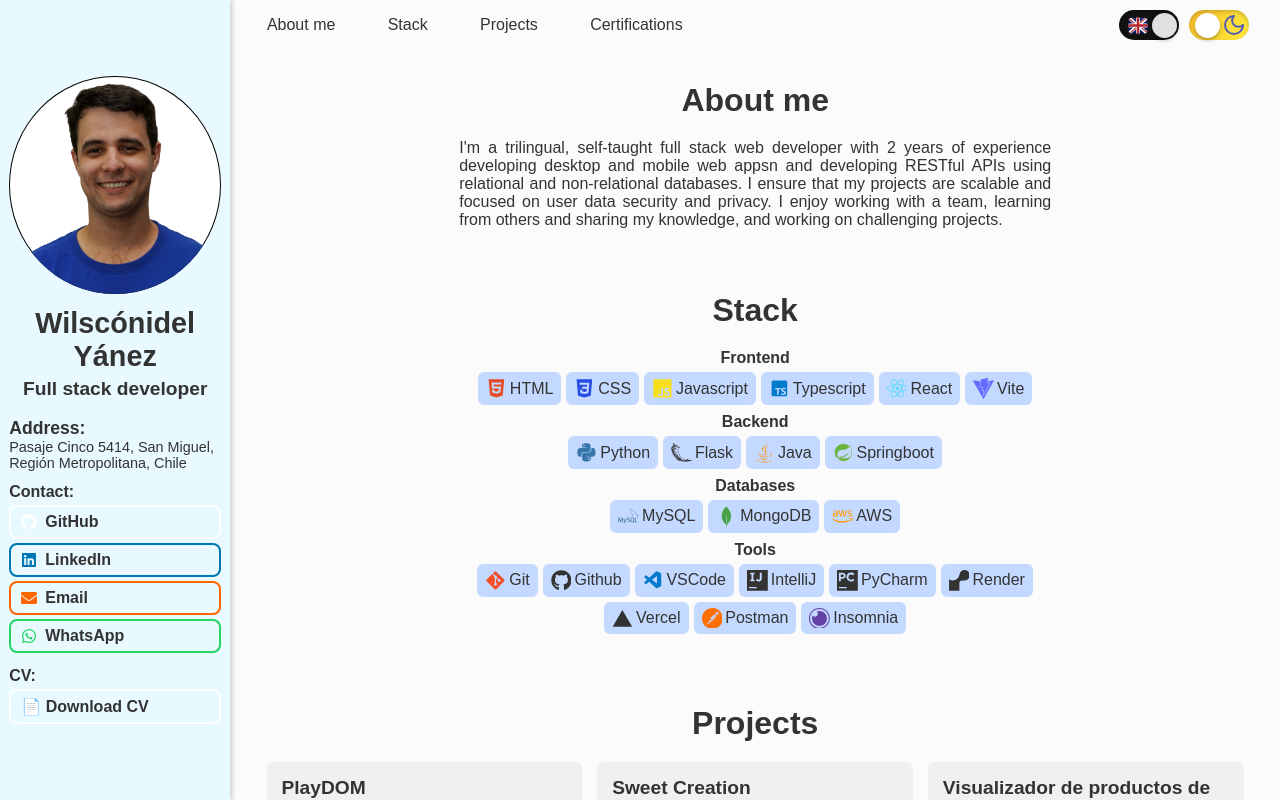
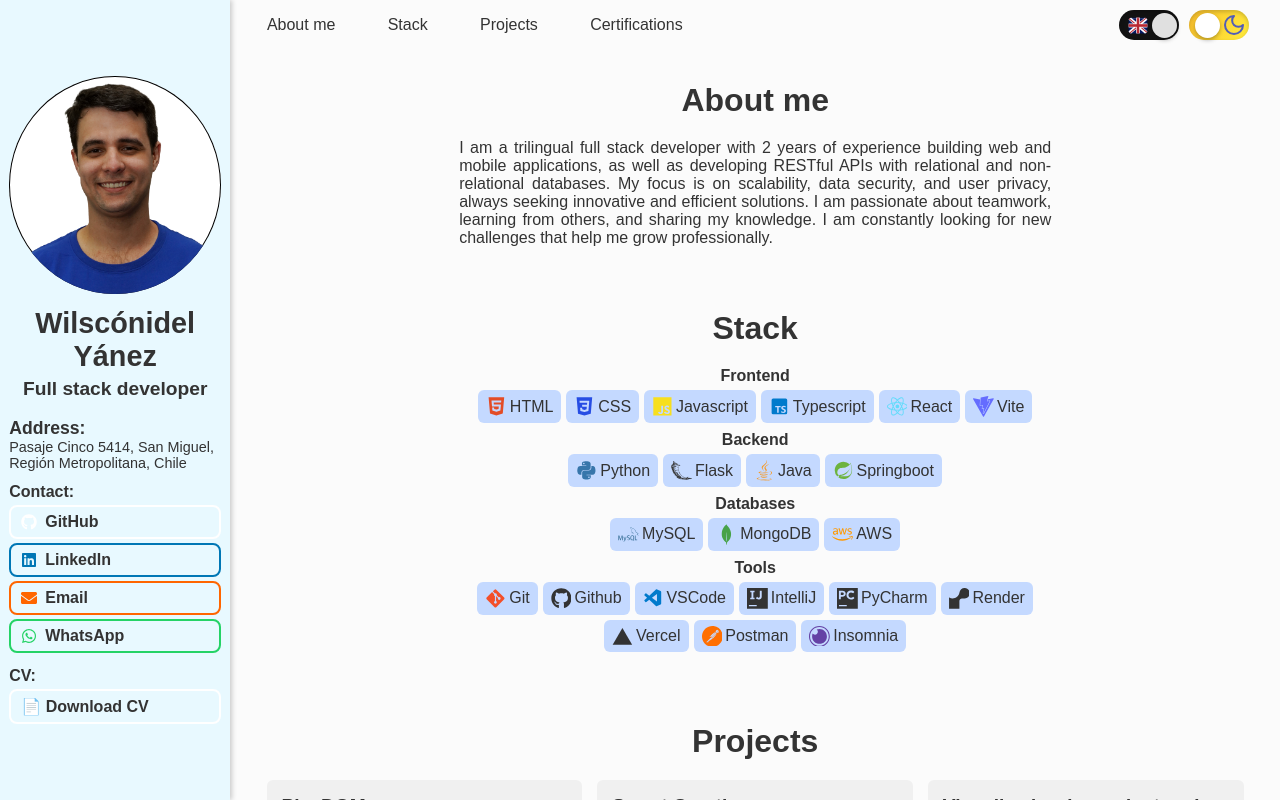
Before and after one commit to WiusGH/portfolio, a React (Vite) app: page / in a window 1280 px wide. Built offline with nearby package versions, Linux system fonts and the light colour scheme.

Commit message:
refactor(translations): minor change in my bio

```diff
--- a/src/components/texts/translations.ts
+++ b/src/components/texts/translations.ts
@@ -3,7 +3,7 @@ export const translations = {
   en: {
     about: "About me",
     address: "Address",
-    bio: "I'm a trilingual, self-taught full stack web developer with 2 years of experience developing desktop and mobile web appsn and developing RESTful APIs using relational and non-relational databases. I ensure that my projects are scalable and focused on user data security and privacy. I enjoy working with a team, learning from others and sharing my knowledge, and working on challenging projects.",
+    bio: "I am a trilingual full stack developer with 2 years of experience building web and mobile applications, as well as developing RESTful APIs with relational and non-relational databases. My focus is on scalability, data security, and user privacy, always seeking innovative and efficient solutions. I am passionate about teamwork, learning from others, and sharing my knowledge. I am constantly looking for new challenges that help me grow professionally.",
     certifications: "Certifications",
     contact: "Contact",
     database: "Databases",
@@ -45,7 +45,7 @@ export const translations = {
   es: {
     about: "Sobre mí",
     address: "Dirección",
-    bio: "Soy un desarrollador full stack trilingüe autodidacta con 2 años de experiencia desarrollando aplicaciones web y móviles, y desarrollando APIS RESTful utilizando bases de datos relacionales y no relacionaes. Me aseguro de que mis proyectos sea escalables y con enfoque enla seguridad de los datos de usuario y la privacidad de la información. Me gusta trabajar en equipo, aprender de otros y compartir mis conocimientos, y trabajar en proyectos desafiantes.",
+    bio: "Soy un desarrollador full stack trilingüe con 2 años de experiencia en la creación de aplicaciones web y móviles, así como en el desarrollo de APIs RESTful con bases de datos relacionales y no relacionales. Mi enfoque se centra en la escalabilidad, la seguridad de los datos y la privacidad del usuario, siempre buscando soluciones innovadoras y eficientes. Me gusta trabajar en equipo, aprender de otros y compartir mis conocimientos. Busco constantemente nuevos desafíos que me permitan seguir creciendo como profesional.",
     certifications: "Certificados",
     contact: "Contacto",
     database: "Bases de datos",
```
